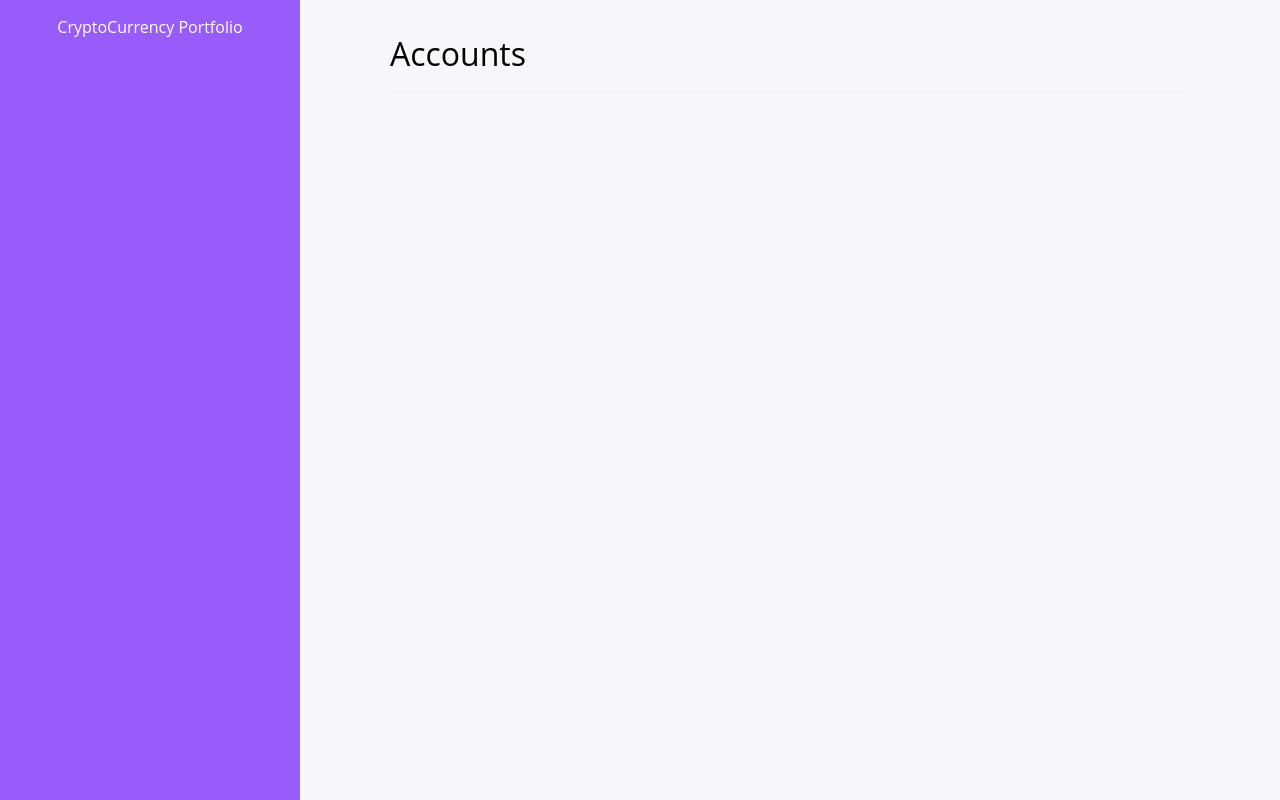
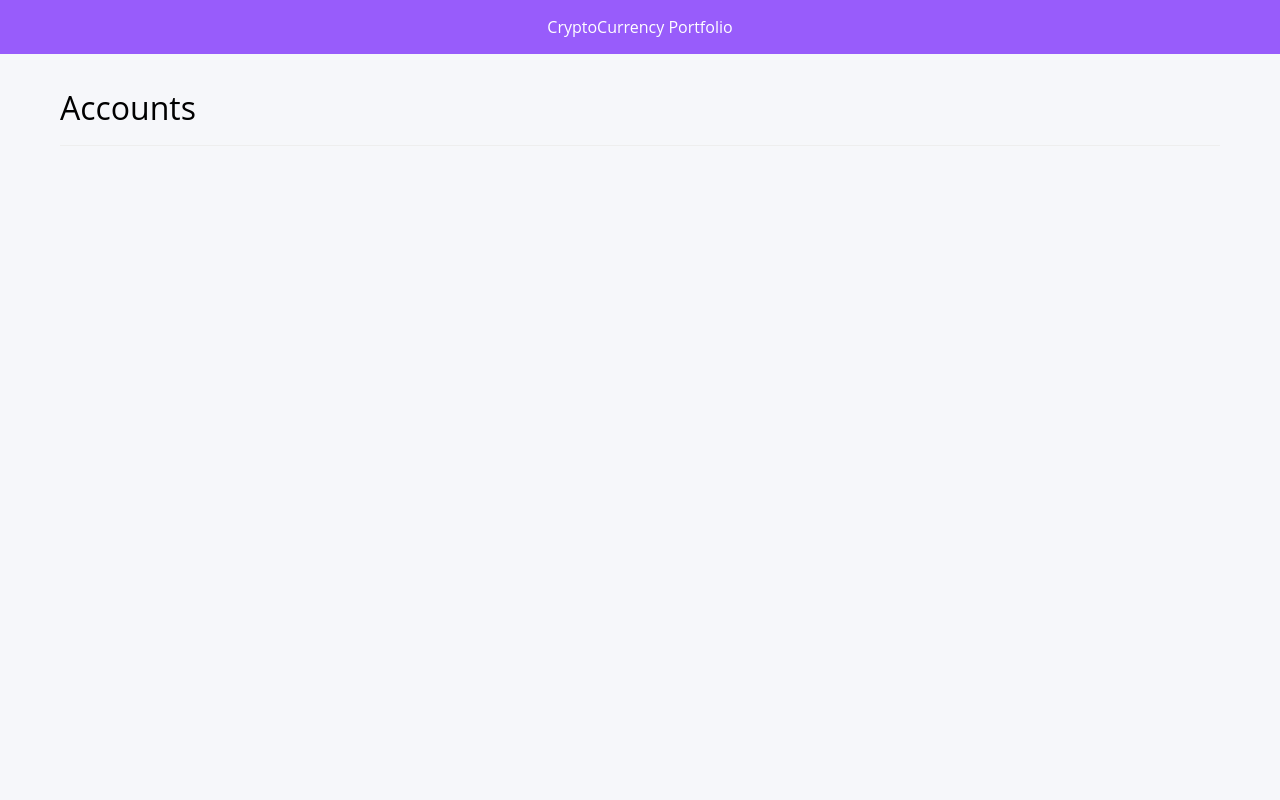
Before and after one commit to aeyoll/cryptofolio, a Django app: page / in a window 1280 px wide. Run offline with Django 3.2, Linux system fonts and the light colour scheme; the visitor is signed in with stand-in values (Sample User, id 1); data that the repository does not hold is empty.

Commit message:
Add some responsive styles

```diff
--- a/cryptocurrencies/templates/cryptocurrencies/index.html
+++ b/cryptocurrencies/templates/cryptocurrencies/index.html
@@ -17,9 +17,6 @@
             }
 
             .app {
-                display: grid;
-                grid-template-columns: 300px 1fr;
-                grid-gap: 30px;
                 height: 100vh;
             }
 
@@ -31,8 +28,8 @@
             }
 
             .content {
-                margin-left: 60px;
-                margin-right: 90px;
+                margin-left: 30px;
+                margin-right: 30px;
             }
 
             .title {
@@ -45,6 +42,10 @@
 
             .box {
                 background-color: #fff;
+            }
+
+            .table-responsive {
+                overflow-x: scroll;
             }
 
             .table {
@@ -89,6 +90,17 @@
             th {
                 text-align: left;
             }
+
+            @media (min-width: 1000px) {
+                .content {
+                    margin-left: 60px;
+                    margin-right: 60px;
+                }
+
+                .table-responsive {
+                    overflow-x: auto;
+                }
+            }
         </style>
     </head>
     <body>
@@ -101,6 +113,7 @@
 
                 <div class="box">
                 {% if crypto_currencies %}
+                    <div class="table-responsive">
                         <table class="table">
                             <thead>
                                 <tr>
@@ -125,6 +138,7 @@
                             {% endfor %}
                             </tbody>
                         </table>
+                    </div>
                 {% endif %}
                 </div>
             </div>
```
Lines whose indentation alone changed are shown as unchanged.
